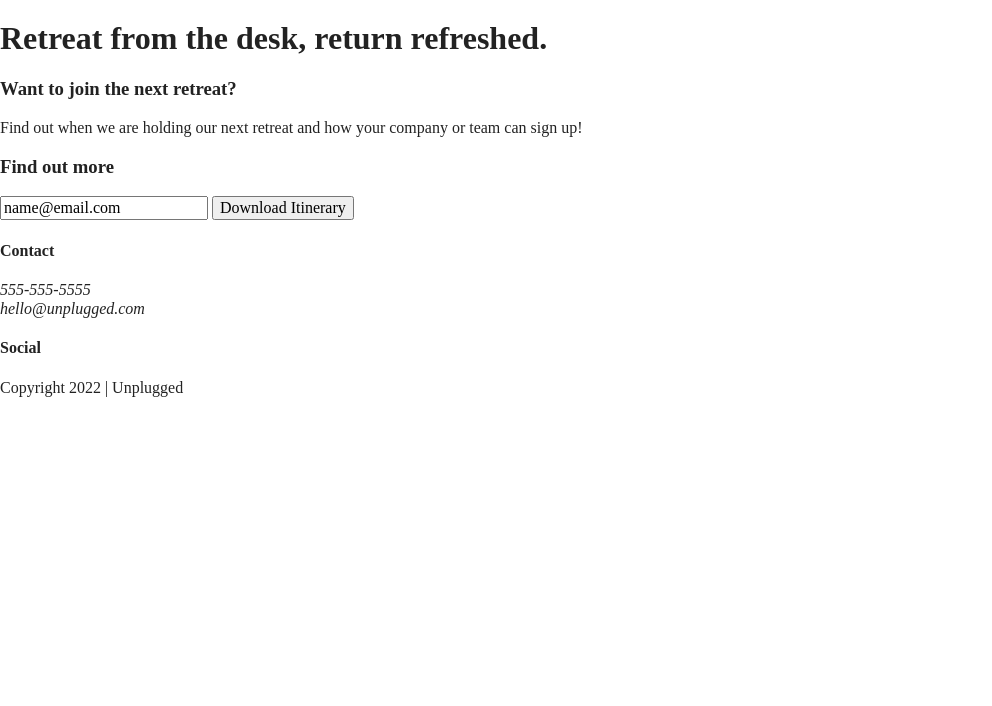
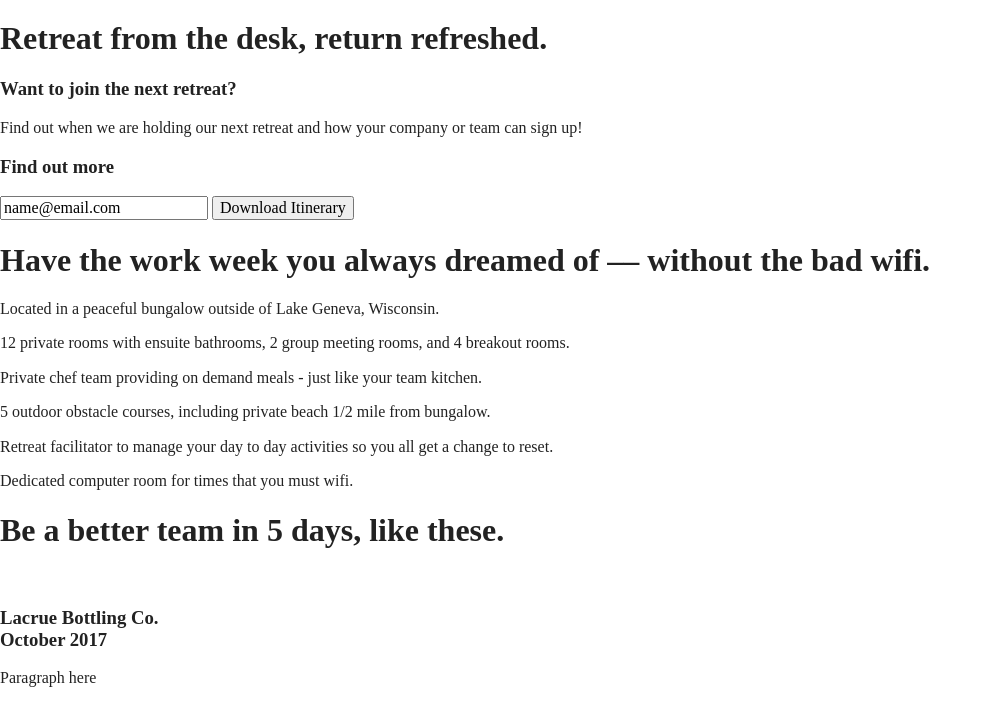
Before and after one commit to 705788/Unplugged-Retreat-Site, a website built with Parcel: page index.html in a window 1280 px wide. Shown: the part 94-800 px from the top of the page, without its empty margins (0-992 px from the left). Built offline with nearby package versions, Linux system fonts and the light colour scheme.

Commit message:
Filling in main body shell

```diff
--- a/index.html
+++ b/index.html
@@ -41,6 +41,12 @@
     </div>
   </header>
 
+
+
+
+
+
+
   <main>
 
     <section class="hero-area">
@@ -48,6 +54,7 @@
         <h1>Retreat from the desk, return refreshed.</h1>
       </div>
     </section>
+
 
 
 
@@ -71,8 +78,65 @@
       </div>
     </aside>
 
+	<section class="features">
+		<div class="content-wrapper">
+			<h1>Have the work week you always dreamed of –– without the bad wifi.
+			</h1>
+
+			<article>
+    			<p class="fontawesome-icon"></p>
+    			<p class="features-item-description">Located in a peaceful bungalow outside of Lake Geneva, Wisconsin.</p>
+			</article>
+
+			<article>
+    			<p class="fontawesome-icon"></p>
+    			<p class="features-item-description">12 private rooms with ensuite bathrooms, 2 group meeting rooms, and 4 breakout rooms.</p>
+			</article>
+
+			<article>
+    			<p class="fontawesome-icon"></p>
+    			<p class="features-item-description">Private chef team providing on demand meals - just like your team kitchen.</p>
+			</article>
+
+			<article>
+    			<p class="fontawesome-icon"></p>
+    			<p class="features-item-description">5 outdoor obstacle courses, including private beach 1/2 mile from bungalow.</p>
+			</article>
+
+			<article>
+    			<p class="fontawesome-icon"></p>
+    			<p class="features-item-description">Retreat facilitator to manage your day to day activities so you all get a change to reset.</p>
+			</article>
+
+			<article>
+    			<p class="fontawesome-icon"></p>
+    			<p class="features-item-description">Dedicated computer room for times that you must wifi.</p>
+			</article>
+		</div>
+	</section>
+
+
+	<section class="reviews">
+		<div class="content-wrapper">
+			<h1>Be a better team in 5 days, like these.</h1>
+			<article>
+				<img>
+
+				<div>
+					<h3> Lacrue Bottling Co.<br>October 2017</h3>
+					<p>Paragraph here</p>
+				</div>
+			</article>
+		</div>
+	</section>
+
   </main>
   <!-- main wrapper -->
+
+
+
+
+
 
   <footer>
     <div class="content-wrapper">
```
Also changed, not shown: about/index.html (+1 -1 lines), faq/index.html (+1 -1 lines).
